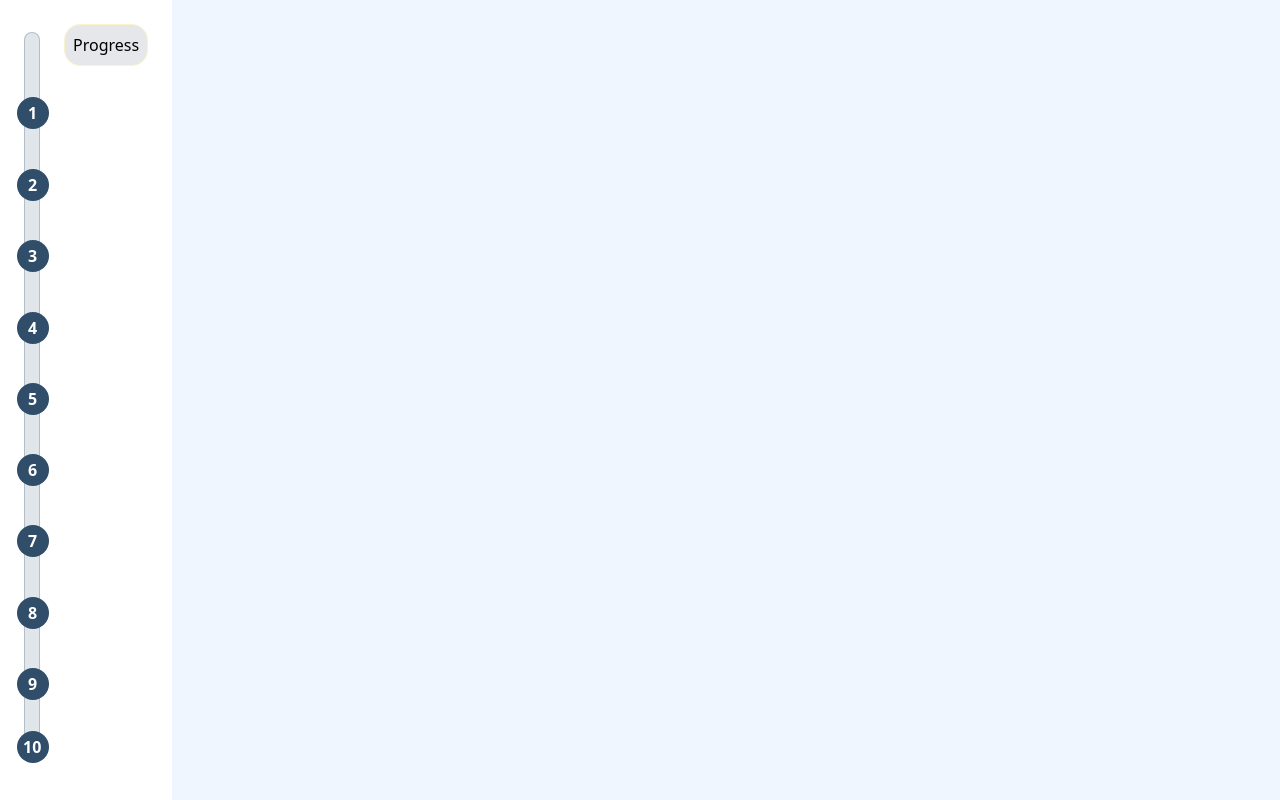
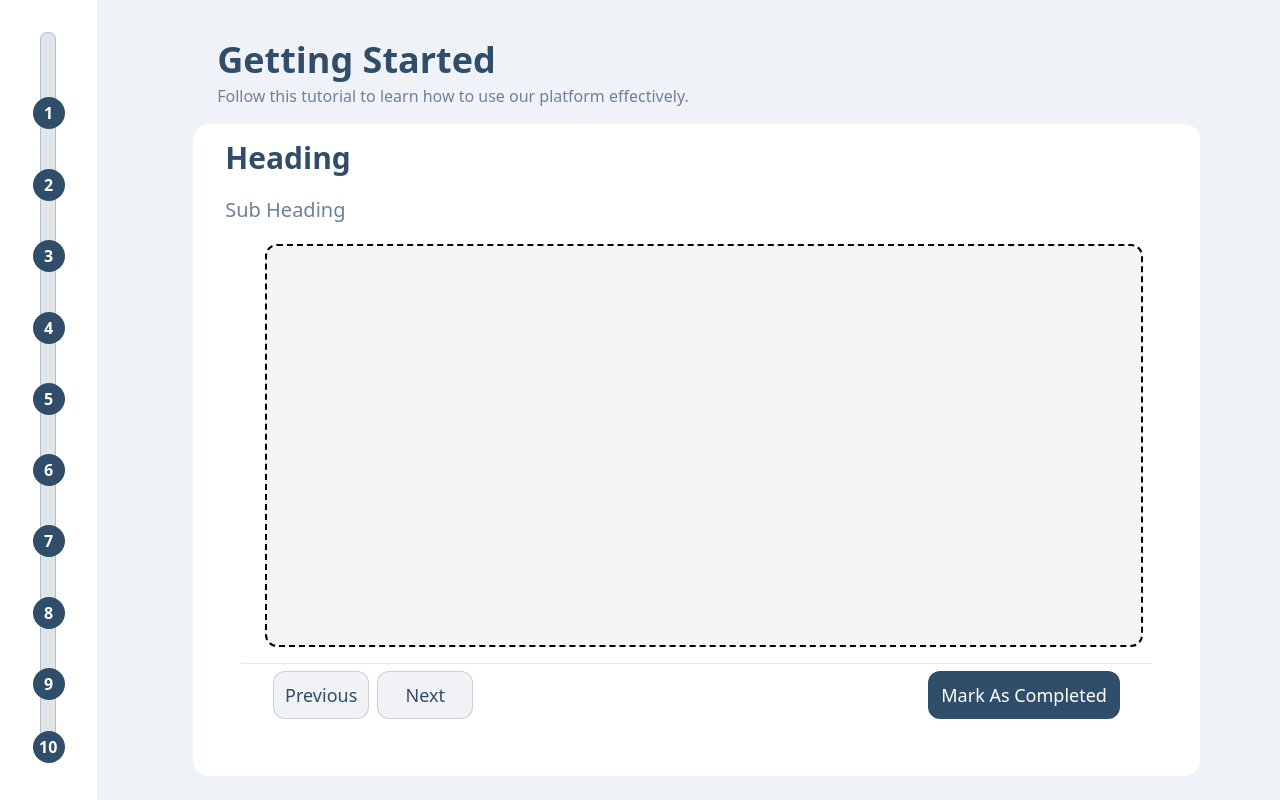
Before and after one commit to NikhilThakur3536/Animations-HUb, a React (Vite) app: page / in a window 1280 px wide. Built offline with nearby package versions, Linux system fonts and the light colour scheme.

Commit message:
Demo Page with Progress Tracker Added

```diff
--- a/src/App.tsx
+++ b/src/App.tsx
@@ -1,10 +1,7 @@
-import { DemoSteps } from "./components/demoSteps";
-/*import { SignUp } from "./components/signup";*/
-
+import { DemoSteps } from "./components/demoSteps"
 export default function App() {
 
   return (
     <DemoSteps />
-
   )
 }
--- a/src/components/bubbleanimationbg.tsx
+++ b/src/components/bubbleanimationbg.tsx
@@ -1,3 +1,5 @@
+"use client"
+
 import { AnimatedBubble } from "../ui/animatedBubble";
 import { bubbleDataArr } from "../data/animatedBubbleData";
 
--- /dev/null
+++ b/src/components/demoMainSection.tsx
@@ -0,0 +1,37 @@
+"use client"
+
+type props = {
+  clickHandler: () => void,
+}
+
+export const DemoMainSection = ({ clickHandler }: props) => {
+  return (
+    <div className="flex flex-col w-full h-full ml-16 mt-2">
+      <div className="flex flex-col w-[80%] px-6" >
+        <h2 className="font-bold text-[#304D69] text-4xl mb-1">Getting Started</h2>
+        <h3 className="font-medium text-[#6B829A] mb-4">Follow this tutorial to learn how to use our platform effectively.</h3>
+      </div>
+      <div className="  flex flex-col w-[90%] h-[90%] bg-white rounded-2xl p-4">
+        <div className="w-full px-4">
+          <h3 className="w-full h-12 font-semibold text-3xl mb-2 text-[#304D69]">Heading</h3>
+          <h3 className="w-full h-12 text-[#6B829A] text-xl">Sub Heading</h3>
+        </div>
+        <div className="w-[90%] h-[65%] bg-gray-100 rounded-xl ml-14 border-2 border-dashed ">
+
+        </div>
+        <div className="flex flex-col w-full px-8">
+          <hr className="w-full h-2 text-gray-200 mt-4" />
+          <div className="flex justify-between w-full px-8">
+            <div className="flex gap-2">
+              <button className="bg-[#6B829A]/10 w-24 h-12 p-2 rounded-xl border border-[#6B829A]/30 text-lg font-medium text-[#304D69] hover:cursor-pointer">Previous</button>
+              <button className=" bg-[#6B829A]/10 w-24 h-12 p-2 rounded-xl border border-[#6B829A]/30 text-lg font-medium text-[#304D69] hover:cursor-pointer">Next</button>
+            </div>
+            <div>
+              <button className="w-48 h-12 bg-[#304D69] rounded-xl text-white text-lg font-medium hover:cursor-pointer" onClick={clickHandler}>Mark As Completed</button>
+            </div>
+          </div>
+        </div>
+      </div>
+    </div>
+  )
+}
--- a/src/components/demoSteps.tsx
+++ b/src/components/demoSteps.tsx
@@ -1,16 +1,28 @@
 import { DemoProgress } from "../ui/demoProgress"
-
+import { DemoMainSection } from "./demoMainSection"
+import { useState } from "react"
 
 export const DemoSteps = () => {
+
+  const [progress, setProgress] = useState<number>(0)
+
+  const onClickHandler = () => {
+    setProgress((prev) => Math.min(prev + 100 / 10, 100))
+  }
+
   return (
+
     /*Demo Tutorial Page*/
     <div className=" flex w-screen h-screen">
+
       {/*Left Side Progress Bar */}
-      <div className="w-[15%] h-full bg-white">
-        <DemoProgress />
+      <div className="w-[8%] h-full bg-white pl-4">
+        <DemoProgress progress={progress} />
       </div>
+
       {/*Main Area Where Videos Are Displayed*/}
-      <div className=" w-[98%] h-full bg-blue-50">
+      <div className=" w-[98%] h-full bg-[#eff3f8] p-8 overflow-hidden">
+        <DemoMainSection clickHandler={onClickHandler} />
       </div>
     </div>
 
--- a/src/ui/demoProgress.tsx
+++ b/src/ui/demoProgress.tsx
@@ -1,16 +1,13 @@
-import { useState } from "react"
 import { ProgressStepsData } from "../data/progresStepsData"
 import { ProgresSteps } from "./progresSteps"
 import { motion } from "framer-motion"
 
+type progress = {
+  progress: number,
+}
 
-export const DemoProgress = () => {
+export const DemoProgress = ({ progress }: progress) => {
 
-  const [progress, setProgress] = useState<number>(0)
-
-  const onClickHandler = () => {
-    setProgress((prev) => Math.min(prev + 100 / 10, 100))
-  }
 
   return (
     <div className="flex w-full h-full p-6 top-2 gap-6">
@@ -23,9 +20,6 @@ export const DemoProgress = () => {
         </motion.div>
         {ProgressStepsData.map((items, index) => (<ProgresSteps key={index} {...items} progress={progress} />))}
       </div>
-      <div>
-        <button className="bg-gray-200 border border-amber-100 rounded-2xl w-fit h-fit p-2" onClick={onClickHandler}>Progress</button>
-      </div>
     </div>
   )
 }
```
